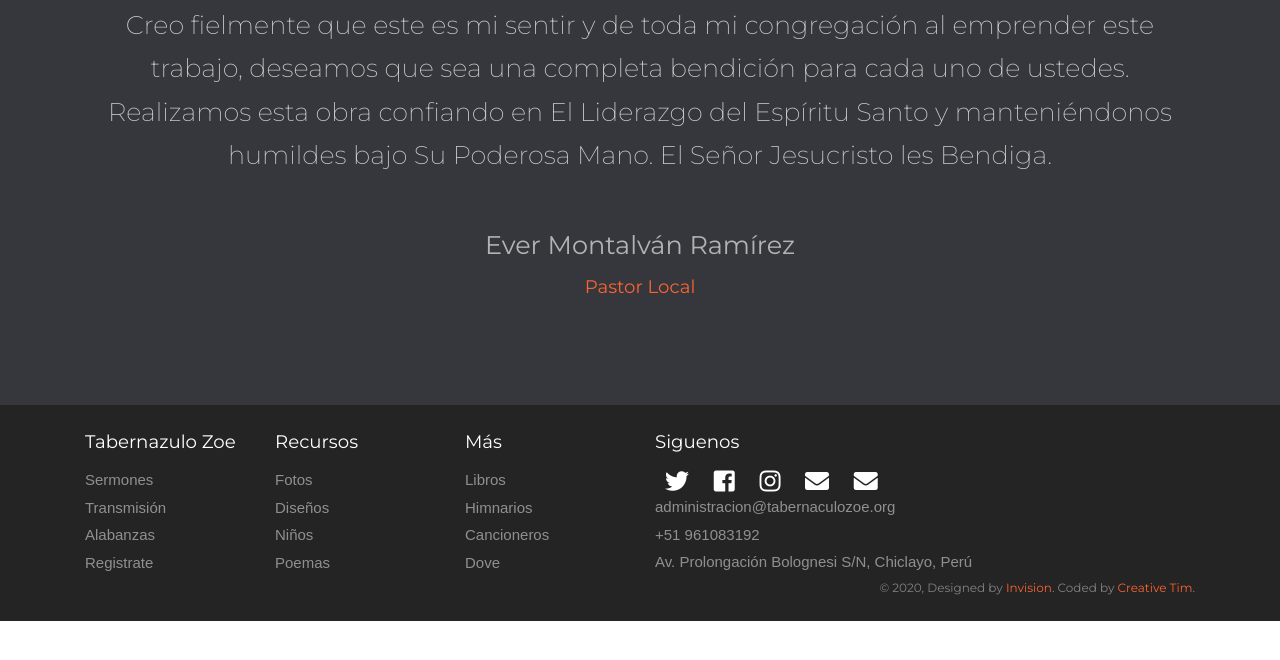
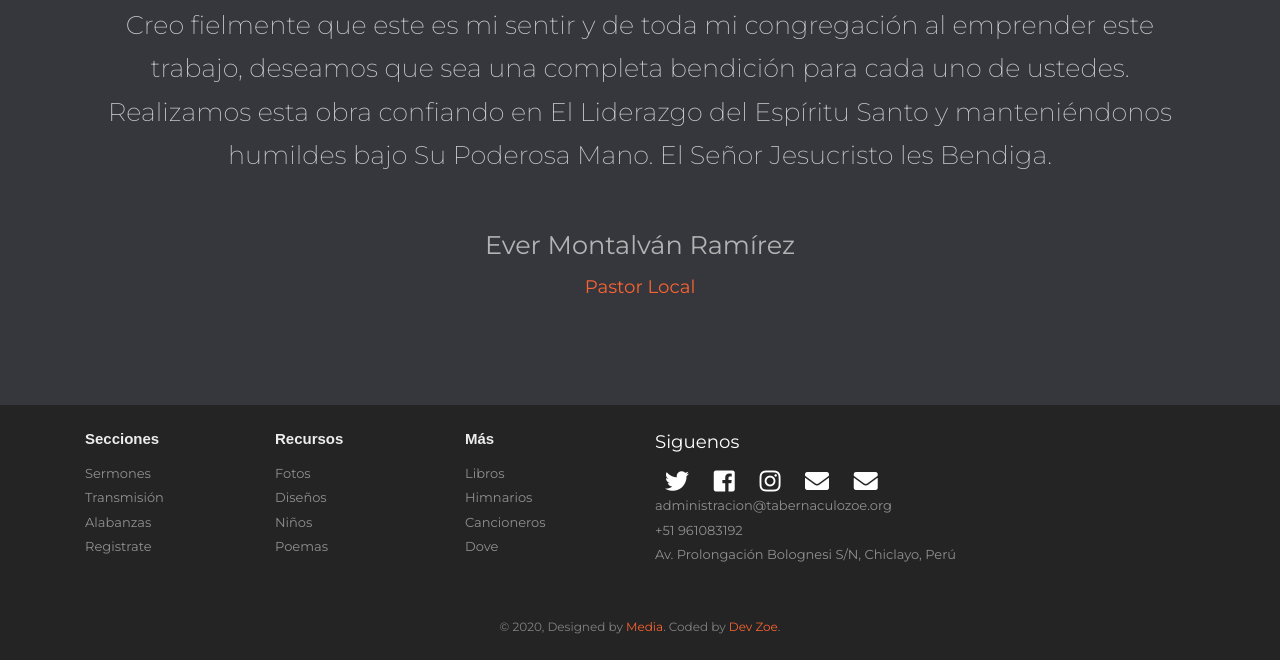
Before and after one commit to mper822/WebTabernaculoZoe, a website: page index.html in a window 1280 px wide. Shown: the part 1902-2562 px from the top of the page. Before the commit the page ends 2523 px from the top, so only its background shows below. Drawn offline with nearby package versions, Linux system fonts and the light colour scheme; some packages are replaced by stand-ins of ours.

Commit message:
version 3

```diff
--- a/index.html
+++ b/index.html
@@ -86,18 +86,37 @@ img{ max-width:100%;}
       height: auto;
     }
 
+    .footer, .footer a{
+      text-align: center;
+
+    }
+
+    .mt-footer {
+      margin-top: 1.5rem !important;
+    }
 
 }
 
 @media screen and (max-width: 575px)  {
 
 .intro h3{
-  font-size: 18px;
+  font-size: 19px;
+}
+.navbar-toggler {
+     padding: .25rem 1.75rem;
 }
 
 }
 
-
+.header_footer{
+  margin-bottom: 15px;
+color: #ededed;
+font-weight: 700;
+text-transform: none;
+font-family: Raleway, sans-serif;
+font-size: 15px;
+line-height: 20px;
+}
 
 
 /* Style Gallery*/
@@ -200,11 +219,16 @@ img{ max-width:100%;}
     display: block;
     margin-bottom: 5px;
     opacity: 0.49;
-    font-family: Raleway, sans-serif;
-    color: #fff;
-    font-size: 15px;
+    /* font-family: Raleway, sans-serif; */
+    color: #fff;;
     text-align: left;
     text-decoration: none;
+    font-size: 13px;
+}
+
+.footer .copyright {
+  text-align: center;
+  float:initial;
 }
 
 #social > a {
@@ -212,6 +236,11 @@ img{ max-width:100%;}
     font-size: 18px;
     padding: 0 10px;
 }
+
+
+
+
+
   </style>
 
 
@@ -489,7 +518,7 @@ img{ max-width:100%;}
     <!--  End Modal -->
     <footer class="footer" style="background-color: #242424;color:white">
 
-      <div class=" container ">
+      <div class="container ">
 
         <!-- <div class="row justify-content-md-center sharing-area text-center" style="padding: 0 0 24px 0px;margin: 0;">
 
@@ -512,30 +541,31 @@ img{ max-width:100%;}
 
 
         <div class="row">
-             <div class="col-md-2">
-              <h5 class="heading-52">Tabernazulo Zoe</h5>
+             <div class="col-md-2 mt-footer">
+              <h5 class="heading-52 header_footer">Secciones</h5>
               <a href="/livestream" class="link-2">Sermones</a>
               <a href="/livestream" class="link-2">Transmisión</a>
               <a href="/livestream" class="link-2">Alabanzas</a>
               <a href="/livestream" class="link-2">Registrate</a>
             </div>
 
-            <div class="col-md-2">
-              <h5 class="heading-52">Recursos</h5>
+            <div class="col-md-2 mt-footer">
+              <h5 class="heading-52 header_footer">Recursos</h5>
               <a href="/livestream" class="link-2">Fotos</a>
               <a href="/livestream" class="link-2">Diseños</a>
               <a href="/livestream" class="link-2">Niños</a>
               <a href="/livestream" class="link-2">Poemas</a>
             </div>
 
-            <div class="col-md-2">
-              <h5 class="heading-52">Más</h5>
+            <div class="col-md-2 mt-footer">
+              <h5 class="heading-52 header_footer">Más</h5>
               <a href="/livestream" class="link-2">Libros</a>
               <a href="/livestream" class="link-2">Himnarios</a>
               <a href="/livestream" class="link-2">Cancioneros</a>
               <a href="/livestream" class="link-2">Dove</a>
             </div>
-            <div class="col-md-4">
+
+            <div class="col-md-6 mt-footer">
               <h5 class="heading-52">Siguenos</h5>
 
                 <div id="social">
@@ -596,7 +626,7 @@ img{ max-width:100%;}
           <a href="https://www.creative-tim.com" target="_blank">Creative Tim</a>.
         </div> -->
 
-        <div class="row justify-content-md-center">
+        <div class="row justify-content-md-center mt-5">
           <div class="text-center col-md-12 col-lg-12">
             <!-- <h3 class="description" style="color:#e2e2e2;line-height: 1.8;">Para cualquier consulta o pregunta por favor escribir al siguiente | Email: <span>administracion@tabernaculozoe.org</span> Teléfono: +51 961083192 | Dirección: Av. Prolongación Bolognesi S/N, Chiclayo, PerúTabernáculo Zoe 2017 - Derechos Reservados</h5> -->
               <div class="copyright" id="copyright" style="color:#828282">
@@ -604,8 +634,8 @@ img{ max-width:100%;}
                 <script>
                   document.getElementById('copyright').appendChild(document.createTextNode(new Date().getFullYear()))
                 </script>, Designed by
-                <a href="https://www.invisionapp.com" target="_blank">Invision</a>. Coded by
-                <a href="https://www.creative-tim.com" target="_blank">Creative Tim</a>.
+                <a href="https://www.invisionapp.com" target="_blank">Media</a>. Coded by
+                <a href="https://www.creative-tim.com" target="_blank">Dev Zoe</a>.
               </div>
             </div>
 
```
